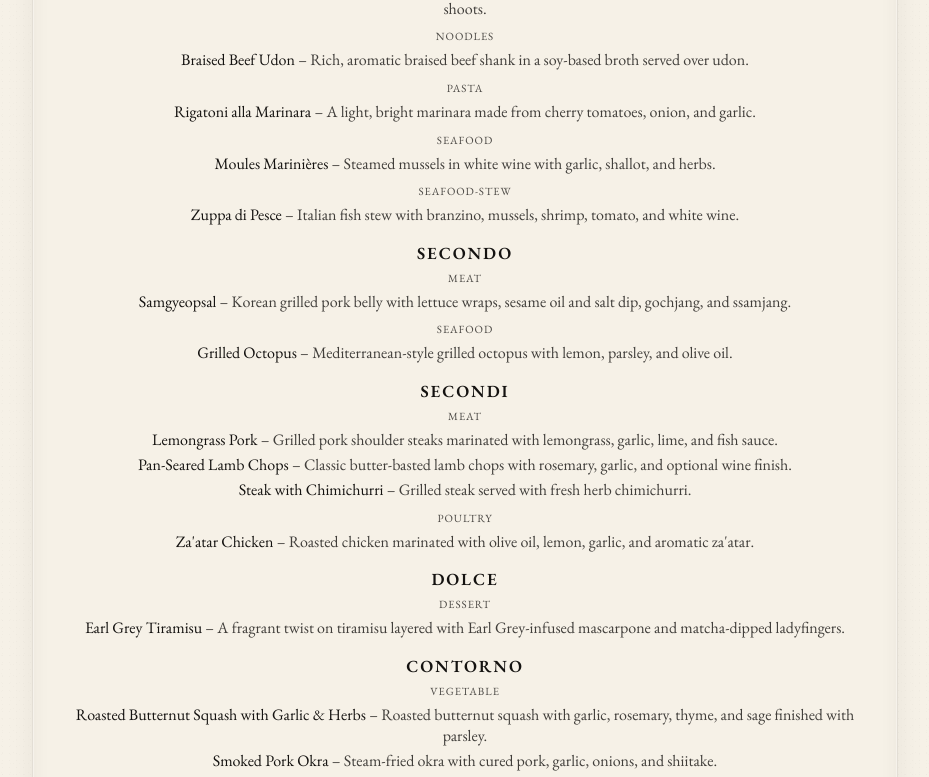
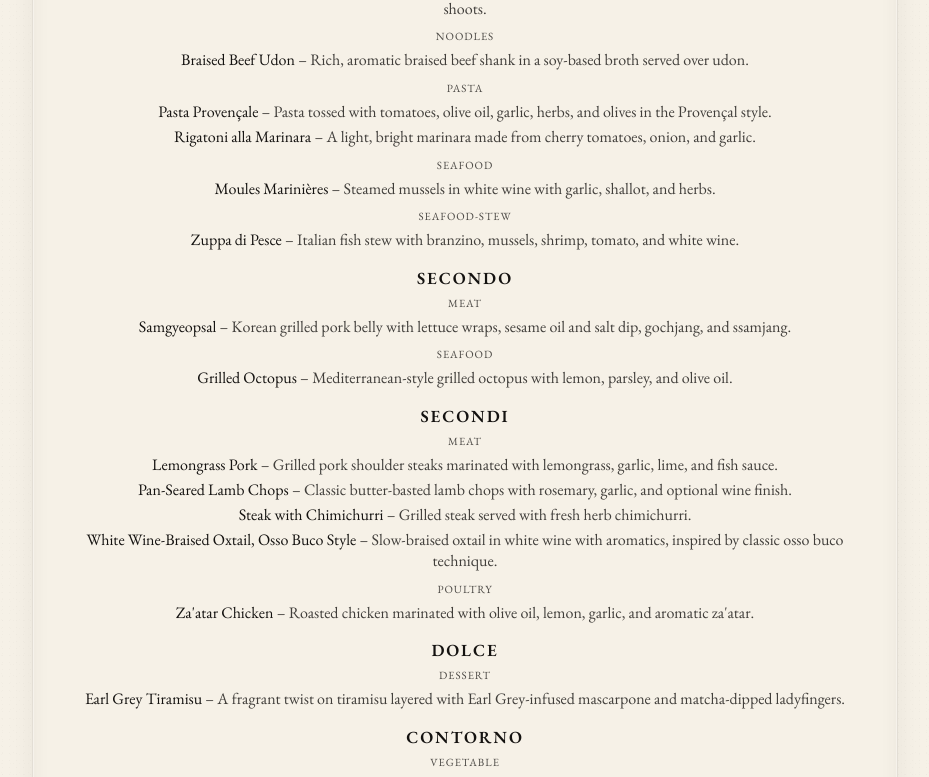
Before and after one commit to enricobautista/dinner-club, a Next.js app: page /recipes in a window 1280 px wide. Shown: the part 760-1537 px from the top of the page, without its empty margins (175-1104 px from the left). Built offline with nearby package versions, Linux system fonts and the light colour scheme.

Commit message:
add small dinner menu

```diff
--- a/data/menus.ts
+++ b/data/menus.ts
@@ -406,6 +406,56 @@ export const menus: Menu[] = [
       }
     ]
   },
+  {
+    slug: "winter-braise-provencal-dinner",
+    location: "Washington, DC",
+    dateISO: "2026-01-27",
+    time: "8:30 PM",
+    hosts: ["Enrico Bautista"],
+    guestLimit: 2,
+    guests: [],
+    courses: [
+      {
+        heading: "Primo",
+        items: [
+          {
+            name: "Pasta Provençale",
+            recipeSlug: "pasta-provencale",
+            blurb: "Tomatoes, olive oil, garlic, herbs, olives, and capers."
+          }
+        ]
+      },
+      {
+        heading: "Secondo",
+        items: [
+          {
+            name: "White Wine-Braised Oxtail, Osso Buco Style",
+            recipeSlug: "white-wine-braised-oxtail-osso-buco-style",
+            blurb: "Slow-braised oxtail with white wine and aromatics."
+          }
+        ]
+      },
+      {
+        heading: "Contorno",
+        items: [
+          {
+            name: "Garlic-Lemon Broccolini",
+            recipeSlug: "garlic-lemon-broccolini",
+            blurb: "Sautéed broccolini finished with lemon."
+          }
+        ]
+      },
+      {
+        heading: "Dolce",
+        items: [
+          {
+            name: "Seada",
+            blurb: "Traditional Sardinian cheese-filled dessert with sugar."
+          }
+        ]
+      }
+    ]
+  },
 ];
 
 function normalizeSlug(input: string) {
--- a/data/recipes.ts
+++ b/data/recipes.ts
@@ -715,6 +715,95 @@ export const recipes: Recipe[] = [
       "Serve over grilled steak."
     ]
   },
+  {
+    slug: "pasta-provencale",
+    title: "Pasta Provençale",
+    course: "Primo",
+    type: "pasta",
+    blurb: "Pasta tossed with tomatoes, olive oil, garlic, herbs, and olives in the Provençal style.",
+    ingredients: [
+      "1 lb pasta (rigatoni, fusilli, or spaghetti)",
+      "1/4 cup extra-virgin olive oil",
+      "4 cloves garlic, thinly sliced",
+      "1-2 shallots, finely chopped",
+      "1/2 tsp red chili flakes",
+      "1 lb ripe tomatoes, chopped (or good-quality canned tomatoes)",
+      "1/3 cup olives (Niçoise or Kalamata), pitted and sliced",
+      "2 tbsp capers, rinsed",
+      "Salt",
+      "Black pepper",
+      "Fresh basil or parsley, chopped"
+    ],
+    steps: [
+      "Bring a large pot of salted water to a boil and cook the pasta until al dente.",
+      "Meanwhile, heat olive oil over medium heat and gently cook the shallots and garlic until fragrant but not browned.",
+      "Add chili flakes and tomatoes; simmer until the sauce thickens slightly.",
+      "Stir in olives and capers and cook briefly to combine.",
+      "Drain the pasta, reserving a little cooking water.",
+      "Toss pasta with the sauce, adding a splash of pasta water if needed.",
+      "Season with salt and pepper and finish with fresh herbs before serving."
+    ]
+  },
+  {
+    slug: "garlic-lemon-broccolini",
+    title: "Garlic and Lemon Broccolini",
+    course: "Contorno",
+    type: "vegetable",
+    blurb: "Tender broccolini sautéed with garlic and finished with lemon.",
+    ingredients: [
+      "1.5 lb broccolini, trimmed",
+      "2 tbsp olive oil",
+      "3 cloves garlic, thinly sliced",
+      "Salt",
+      "Black pepper",
+      "Zest and juice of 1 lemon",
+      "Optional: red chili flakes"
+    ],
+    steps: [
+      "Bring a pot of salted water to a boil and blanch broccolini for 1-2 minutes. Drain well.",
+      "Heat olive oil in a wide pan over medium heat.",
+      "Add garlic and cook gently until fragrant.",
+      "Add broccolini and sauté until tender and lightly charred in spots.",
+      "Season with salt, pepper, and optional chili flakes.",
+      "Finish with lemon zest and juice just before serving."
+    ]
+  },
+  {
+    slug: "white-wine-braised-oxtail-osso-buco-style",
+    title: "White Wine-Braised Oxtail, Osso Buco Style",
+    course: "Secondi",
+    type: "meat",
+    blurb: "Slow-braised oxtail in white wine with aromatics, inspired by classic osso buco technique.",
+    ingredients: [
+      "4-5 lb oxtail, cut into segments",
+      "Salt",
+      "Black pepper",
+      "Flour",
+      "2-3 tbsp olive oil",
+      "1 large onion, diced",
+      "2 carrots, diced",
+      "2 celery stalks, diced",
+      "4 cloves garlic, smashed",
+      "2 tbsp tomato paste",
+      "2 cups dry white wine",
+      "2 cups light beef or veal stock",
+      "2 bay leaves",
+      "1 sprig thyme",
+      "Zest of 1 lemon",
+      "Optional: chopped parsley for garnish"
+    ],
+    steps: [
+      "Season the oxtail generously with salt and pepper and dredge lightly in flour.",
+      "Heat olive oil in a heavy pot over medium-high heat and brown the oxtail deeply on all sides. Remove and set aside.",
+      "Lower the heat to medium and add onion, carrot, and celery. Cook until softened and lightly golden.",
+      "Add garlic and tomato paste; cook until the paste darkens slightly.",
+      "Deglaze with white wine, scraping the bottom of the pot. Reduce by about half.",
+      "Return the oxtail to the pot and add stock, bay leaves, and thyme. Liquid should mostly cover the meat.",
+      "Bring to a gentle simmer, cover, and braise in a 325°F (165°C) oven for 3-3.5 hours, until the meat is very tender.",
+      "Remove bay and thyme. Adjust seasoning.",
+      "Finish with lemon zest and optional parsley before serving."
+    ]
+  },
 ];
 
 export function getRecipe(slug?: string) {
```
